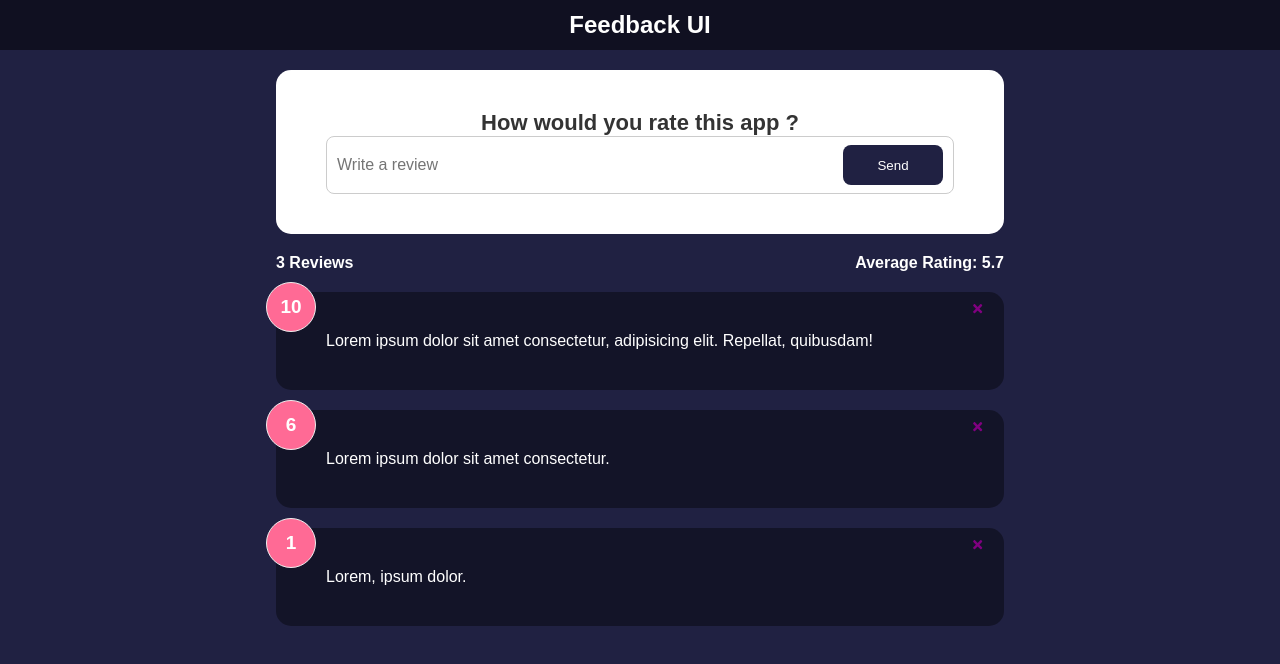
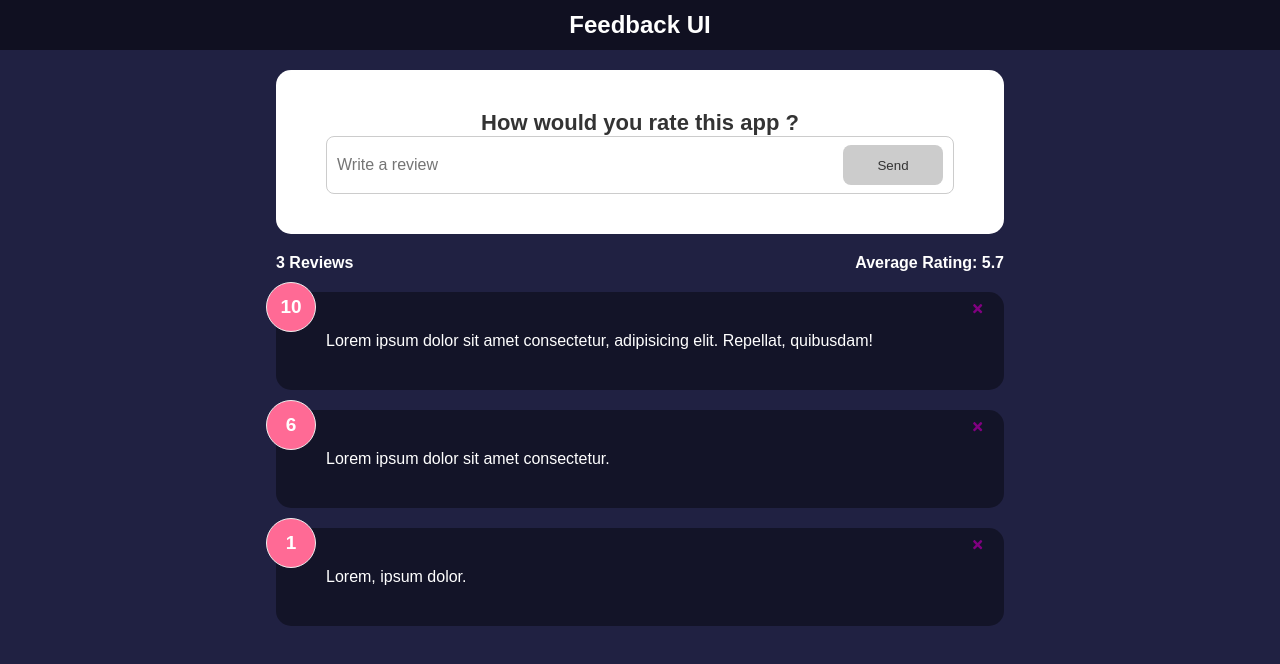
Before and after one commit to Am1d1v/ReactFeedbackProject, a React (Create React App) app: page / in a window 1280 px wide. Shown: the top 664 px of the page. Built offline with nearby package versions, Linux system fonts and the light colour scheme.

Commit message:
Feedback validation

```diff
--- a/src/components/Button/Button.jsx
+++ b/src/components/Button/Button.jsx
@@ -1,6 +1,6 @@
 import React from 'react'
 
-function Button({children, version = 'primary', type, isDisabled = false}) {
+function Button({children, version = 'primary', type, isDisabled = true}) {
   return (
     <button type={type} disabled={isDisabled} className={`btn btn-${version}`}>
         {children}
--- a/src/components/FeedbackFrom/FeedbackForm.jsx
+++ b/src/components/FeedbackFrom/FeedbackForm.jsx
@@ -8,9 +8,17 @@ function FeedbackForm() {
 
     // Review Text
     const [text, setText] = useState('');
+    const [btnDisabled, setBtnDisabled] = useState(true);
 
     const handleTextChange = (event) => {
         setText(event.target.value);
+
+        // If Feedback text length less than 10 symbols we cannot send feedback message
+        if(text.length < 10){
+            setBtnDisabled(true);
+        } else {
+            setBtnDisabled(false)
+        }
     }
 
   return (
@@ -19,7 +27,7 @@ function FeedbackForm() {
             <h2>How would you rate this app ?</h2>
             <div className="input-group">
                 <input type="text" placeholder='Write a review' onChange={handleTextChange} value={text}/>
-                <Button type="submit" >Send</Button>
+                <Button type="submit" isDisabled={btnDisabled}>Send</Button>
             </div>
         </form>
     </Card>
```
